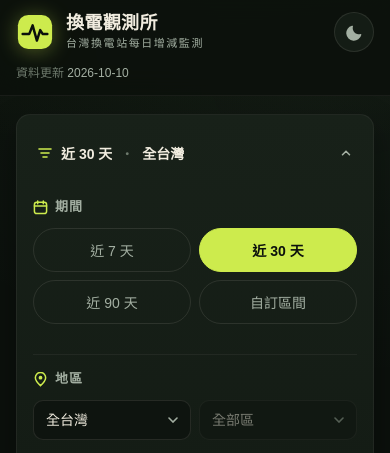
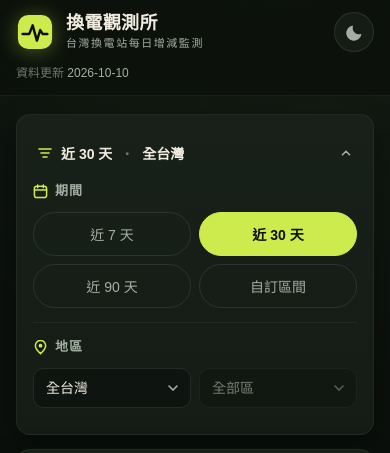
Before and after one commit to zarakiz/battery-swap-monitor, a plain HTML site: page index.html in a window 390 px wide. Both pictures are taken after a click on the button "展開篩選條件". Shown: the top 453 px of the page. Drawn offline with nearby package versions, Linux system fonts and the light colour scheme; a web font is replaced by a local one.

Commit message:
Site update (index.html)

```diff
--- a/styles.css
+++ b/styles.css
@@ -154,9 +154,9 @@ select:disabled{opacity:.45;cursor:not-allowed}
 @media (max-width:720px){
   /* ── 手機版:選單式篩選 ──────────────────────────
      不黏貼、跟著頁面捲動;平時只顯示選單按鈕,點開才展開 */
-  .filters{position:static;padding:8px 16px;gap:0;overflow:hidden;max-width:100%}
+  .filters{position:static;display:block;padding:8px 16px;overflow:hidden;max-width:100%}
   .filters .fgroup{display:none}
-  .filters.expanded .fgroup{display:flex;flex-direction:column;align-items:stretch;gap:10px;padding:6px 0 10px}
+  .filters.expanded .fgroup{display:flex;flex-direction:column;align-items:stretch;gap:10px;padding:6px 0 10px;width:100%}
   .filters.expanded .fgroup + .fgroup{border-top:1px solid var(--line-soft);padding-top:14px}
   .filter-summary{
     display:flex;align-items:center;gap:8px;width:100%;max-width:100%;
```
